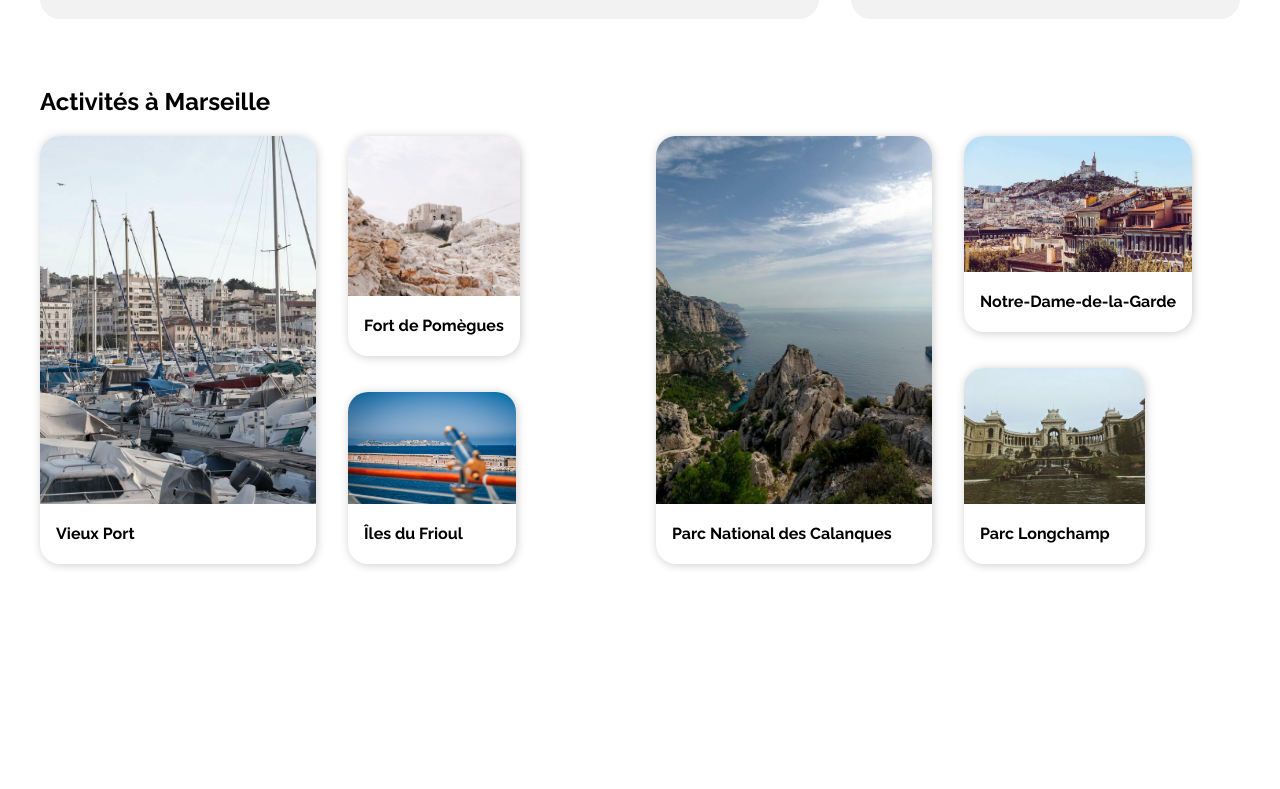
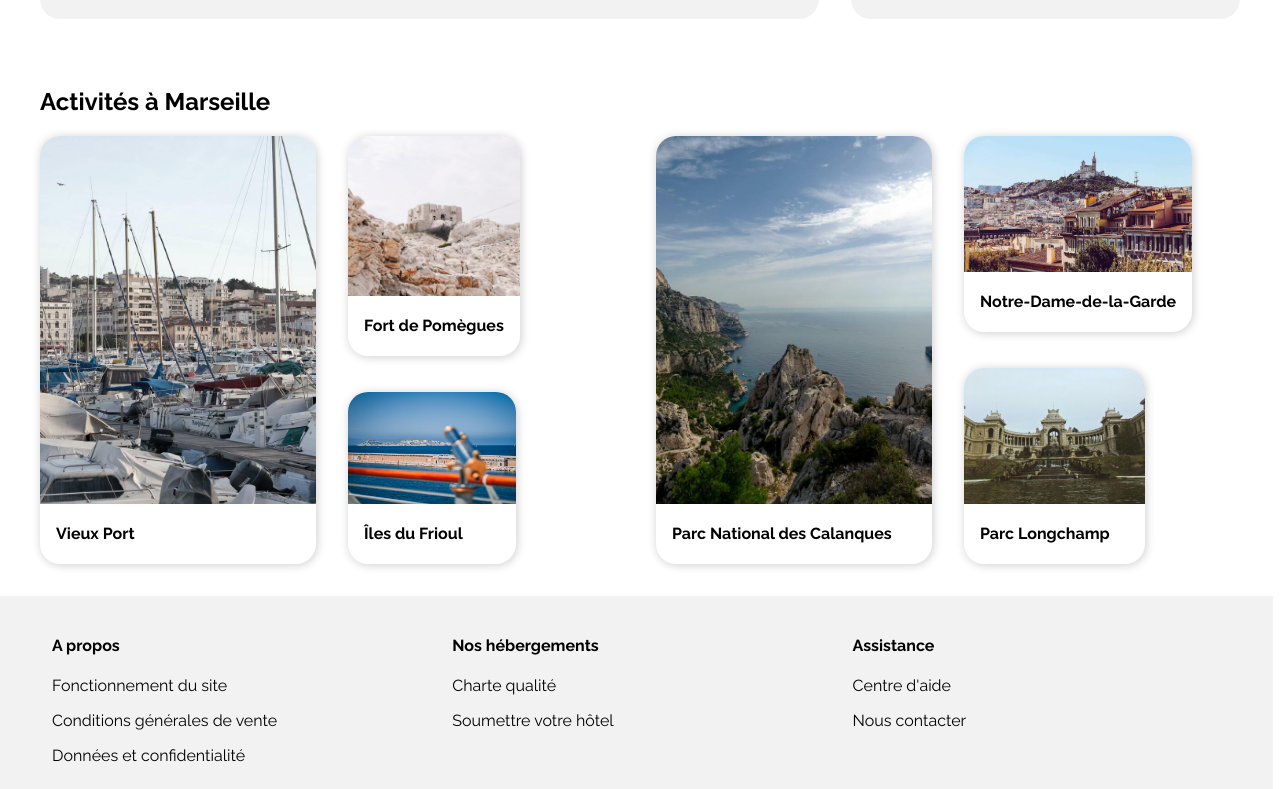
Before and after one commit to NaoDevWeb31/NaomiMango_2_26-01-2021, a plain HTML site: page index.html in a window 1280 px wide. Shown: the part 991-1780 px from the top of the page. Before the commit the page ends 1563 px from the top, so only its background shows below. Drawn offline with Linux system fonts and the light colour scheme.

Commit message:
Création HTML et CSS du Footer

```diff
--- a/index.html
+++ b/index.html
@@ -282,7 +282,22 @@
             </section>
         <!------------------FOOTER------------------>
             <footer>
-
+                <div id="about">
+                    <h3>A propos</h3>
+                    <p>Fonctionnement du site</p>
+                    <p>Conditions générales de vente</p>
+                    <p>Données et confidentialité</p>
+                </div>
+                <div id="our-accommodations">
+                    <h3>Nos hébergements</h3>
+                    <p>Charte qualité</p>
+                    <p>Soumettre votre hôtel</p>
+                </div>
+                <div id="assistance">
+                    <h3>Assistance</h3>
+                    <p>Centre d'aide</p>
+                    <p>Nous contacter</p>
+                </div>
             </footer>
 
 
--- a/style.css
+++ b/style.css
@@ -3,8 +3,6 @@ body {
   /* POLICE */
   font-family: "Raleway", Georgia, sans-serif;
   font-weight: normal;
-  padding-left: 2em;
-  padding-right: 2em;
 }
 
 /* LIENS */
@@ -14,6 +12,10 @@ a {
 }
 
 /******************* HEADER *******************/
+header {
+  padding-left: 2em;
+  padding-right: 2em;
+}
 /* HEARDER - NAV */
 nav {
   display: flex;
@@ -178,6 +180,8 @@ main {
   display: grid;
   grid-template-columns: 2fr 1fr;
   grid-gap: 2em;
+  padding-left: 2em;
+  padding-right: 2em;
 }
 h3 {
   font-size: medium;
@@ -294,6 +298,8 @@ h3 {
   margin-top: 3em;
   display: flex;
   flex-direction: column;
+  padding-left: 2em;
+  padding-right: 2em;
 }
 #activities-cards-frame {
   display: grid;
@@ -383,3 +389,37 @@ h3 {
   height: 8.5em;
   object-fit: cover;
 }
+/******************* FOOTER *******************/
+footer {
+  display: flex;
+  justify-content: space-around;
+  flex-wrap: wrap;
+  background-color: #f2f2f2;
+  width: 95%;
+  margin: 2em 0em -1em -1em;
+  padding: 1em 2.5em;
+}
+footer p {
+  margin-bottom: 0;
+}
+/* FOOTER - À PROPOS */
+#about {
+  display: flex;
+  flex-direction: column;
+  width: 30%;
+  margin: 0.5em;
+}
+/* FOOTER - NOS HÉBERGEMENTS */
+#our-accommodations {
+  display: flex;
+  flex-direction: column;
+  width: 30%;
+  margin: 0.5em;
+}
+/* FOOTER - ASSISTANCE */
+#assistance {
+  display: flex;
+  flex-direction: column;
+  width: 30%;
+  margin: 0.5em;
+}
```
